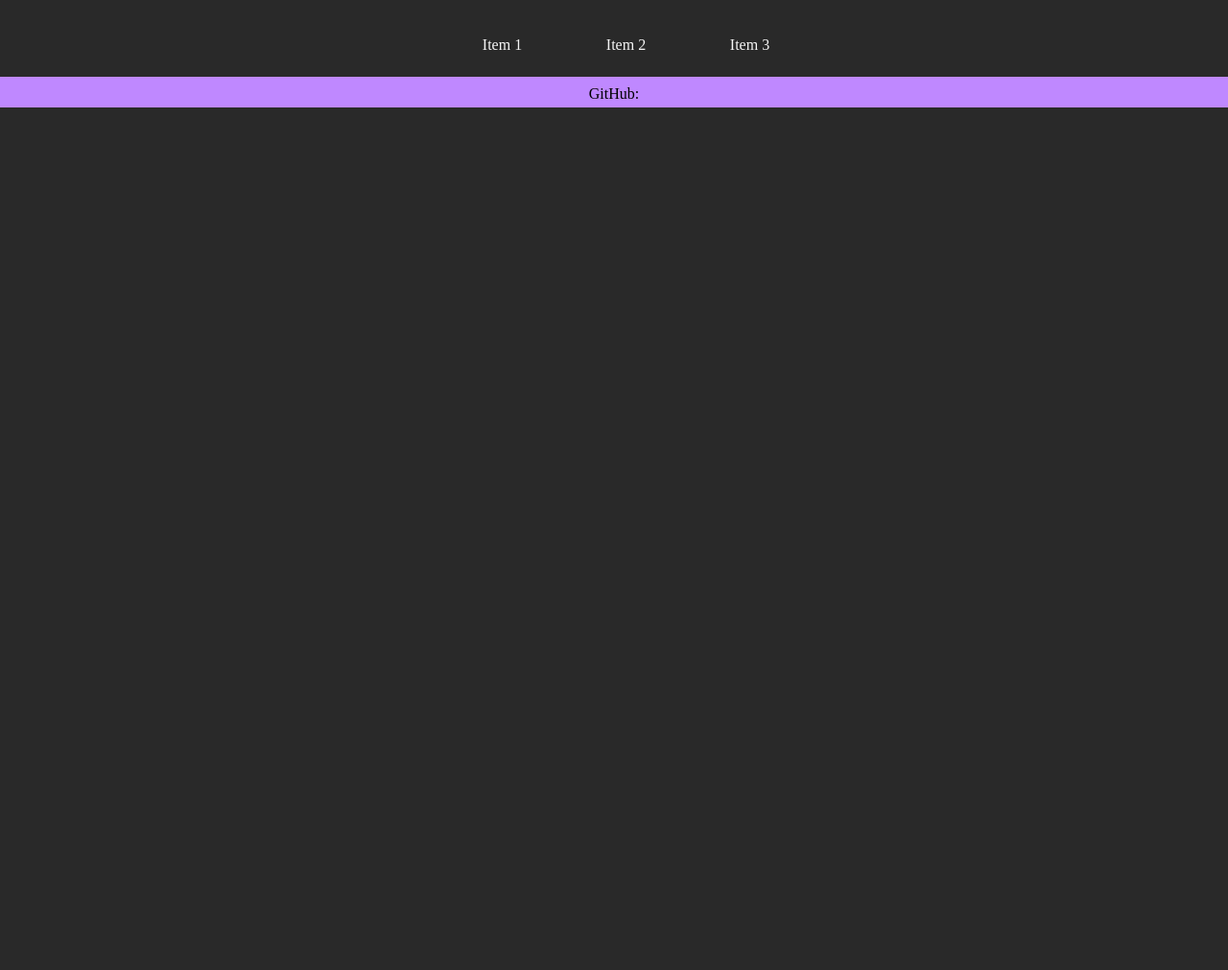
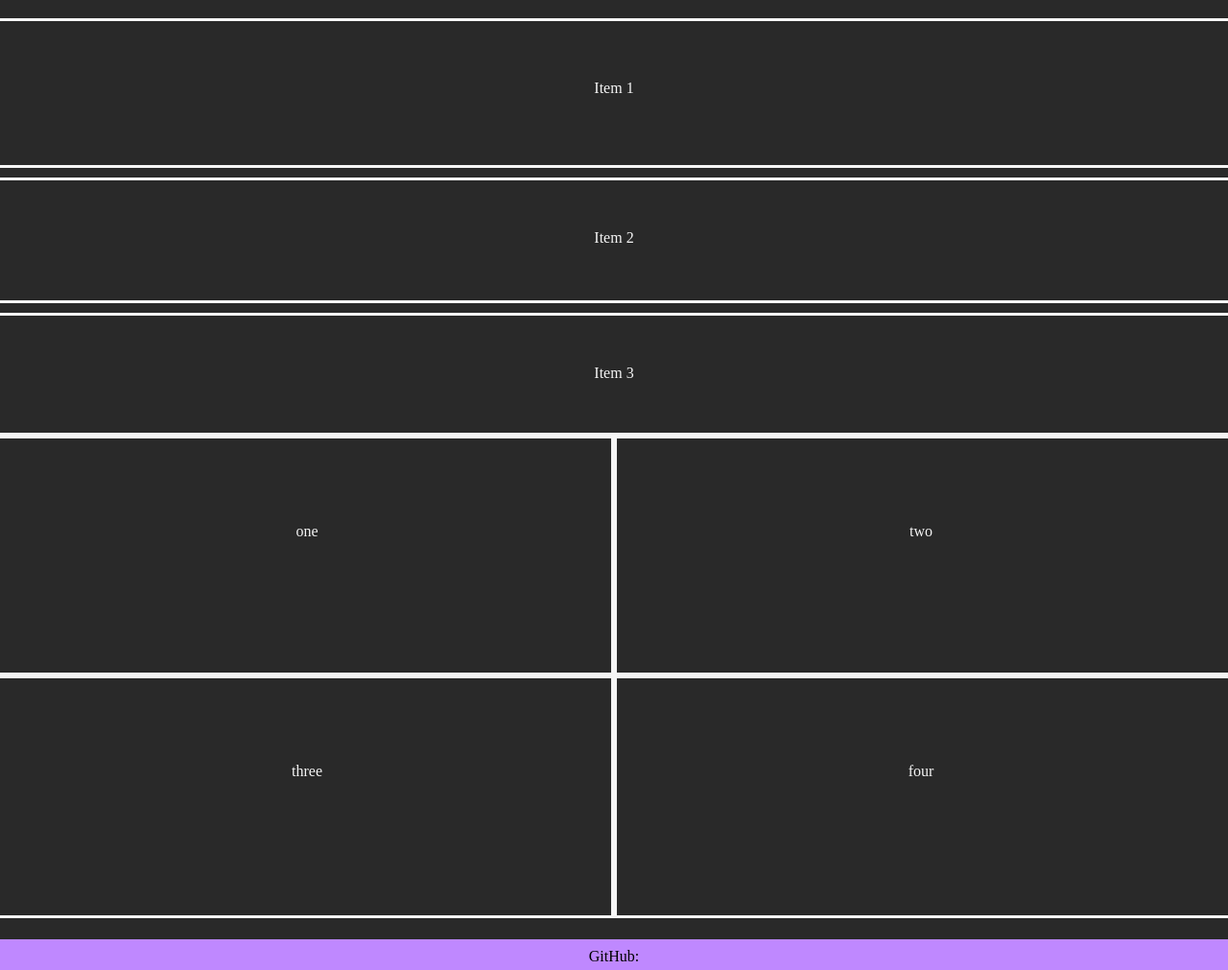
Before and after one commit to adard2002/lab-01, a plain HTML site: page index.html in a window 1280 px wide. Shown: the part 68-1079 px from the top of the page at 96% size. Before the commit the page ends 840 px from the top, so only its background shows below. Drawn offline with Linux system fonts and the light colour scheme.

Commit message:
finishing

```diff
--- a/css/modules.css
+++ b/css/modules.css
@@ -1,9 +1,9 @@
 nav {
   position: fixed;
   text-align: center;
-  height: 25px;
+  height: 75px;
+  width: 100%;
   top:0;
-  width: 100%;
 }
 
 nav ul {
--- a/css/reset.css
+++ b/css/reset.css
@@ -16,7 +16,7 @@ article, aside, canvas, details, embed,
 figure, figcaption, footer, header, hgroup,
 menu, nav, output, ruby, section, summary,
 time, mark, audio, video {
-	padding: 0;
+	/* padding: 0; */
 	border: 0;
 	font: inherit;
 	vertical-align: baseline;
--- a/css/theme.css
+++ b/css/theme.css
@@ -26,9 +26,70 @@ section {
   text-align: center;
 }
 
-div {
-  display: inline-block;
-  width: 100px;
-  margin-left: 25px;
+.itemOne {
+  height: 150px;
+  text-align: center;
   margin-top: 25px;
+  outline-style: solid;
 }
+
+.itemTwo {
+  height: 125px;
+  text-align: center;
+  outline-style: solid;
+}
+
+.itemTextOne {
+  line-height: 140px;
+}
+
+.itemTextTwo {
+  line-height: 120px;
+}
+
+
+/* ------- Boxes -------*/
+.row {
+  display: flex;
+  width: 100%;
+}
+
+.row div {
+  width: 50%;
+}
+
+.noMargin {
+  margin: 0px;
+}
+
+.boxOne {
+  text-align: center;
+  height: 250px;
+  line-height: 200px;
+  outline-style: solid;
+  outline-color: whitesmoke;
+}
+
+.boxTwo {
+  text-align: center;
+  height: 250px;
+  line-height: 200px;
+  outline-style: solid;
+  outline-color: whitesmoke;
+}
+
+.boxThree {
+  text-align: center;
+  height: 250px;
+  line-height: 200px;
+  outline-style: solid;
+  outline-color: whitesmoke;
+}
+
+.boxFour {
+  text-align: center;
+  height: 250px;
+  line-height: 200px;
+  outline-style: solid;
+  outline-color: whitesmoke;
+}
--- a/index.html
+++ b/index.html
@@ -26,11 +26,31 @@
     </header>
     <main>
       <section>
-        <div>Item 1</div>
-        <div>Item 2</div>
-        <div>Item 3</div>
+        <div class="itemOne"><p class="itemTextOne">Item 1</p></div>
+        <div class="itemTwo"><p class="itemTextTwo">Item 2</p></div>
+        <div class="itemTwo"><p class="itemTextTwo">Item 3</p></div>
       </section>
+
+      <div class="row noMargin">
+        <div class="boxOne">
+          one
+        </div>
+        <div class="boxTwo">
+          two
+        </div>
+      </div>
+      <div class="row noMargin">
+        <div class="boxThree">
+          three
+        </div>
+        <div class="boxFour">
+          four
+        </div>
+      </div>
     </main>
+
+
+
 
 
 
```
